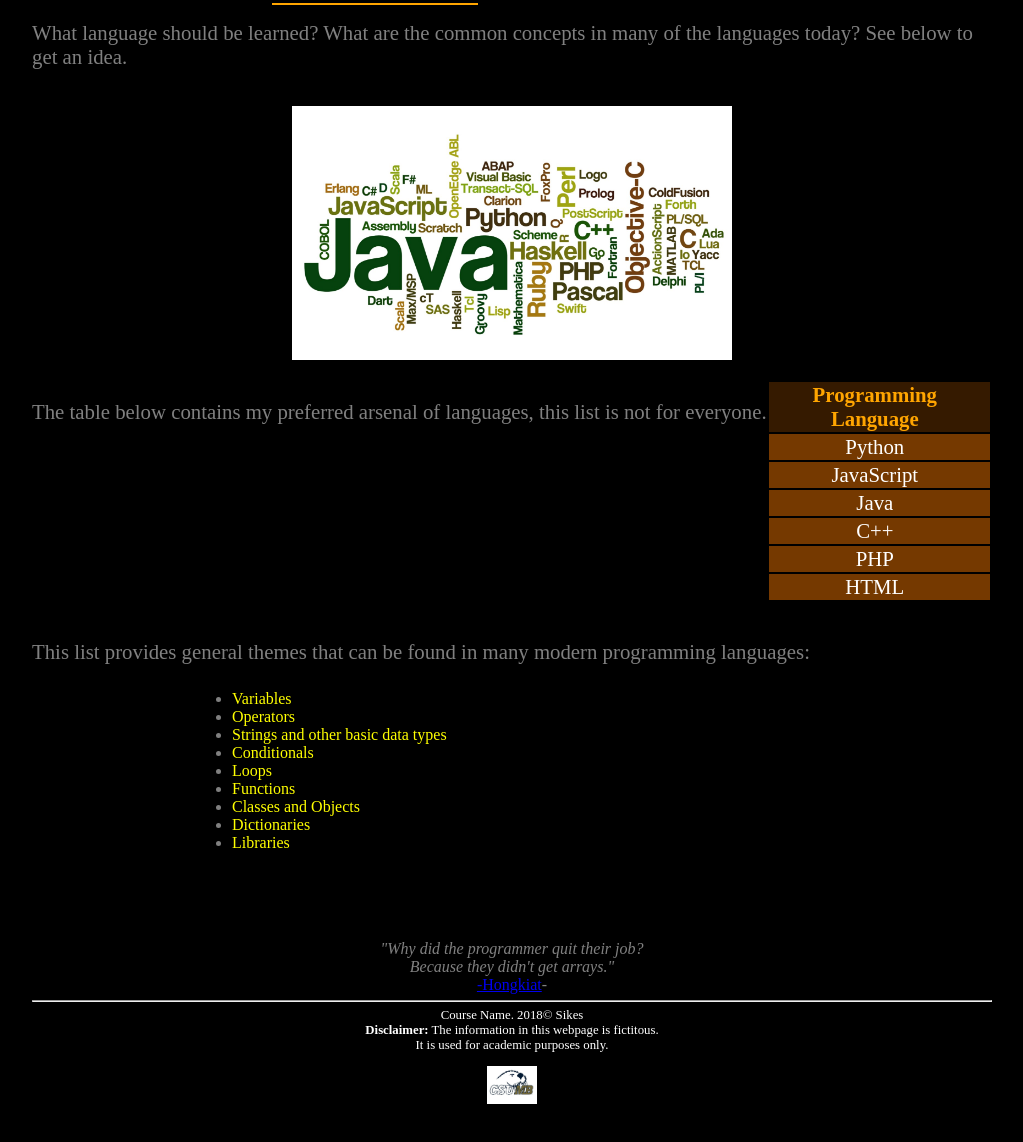
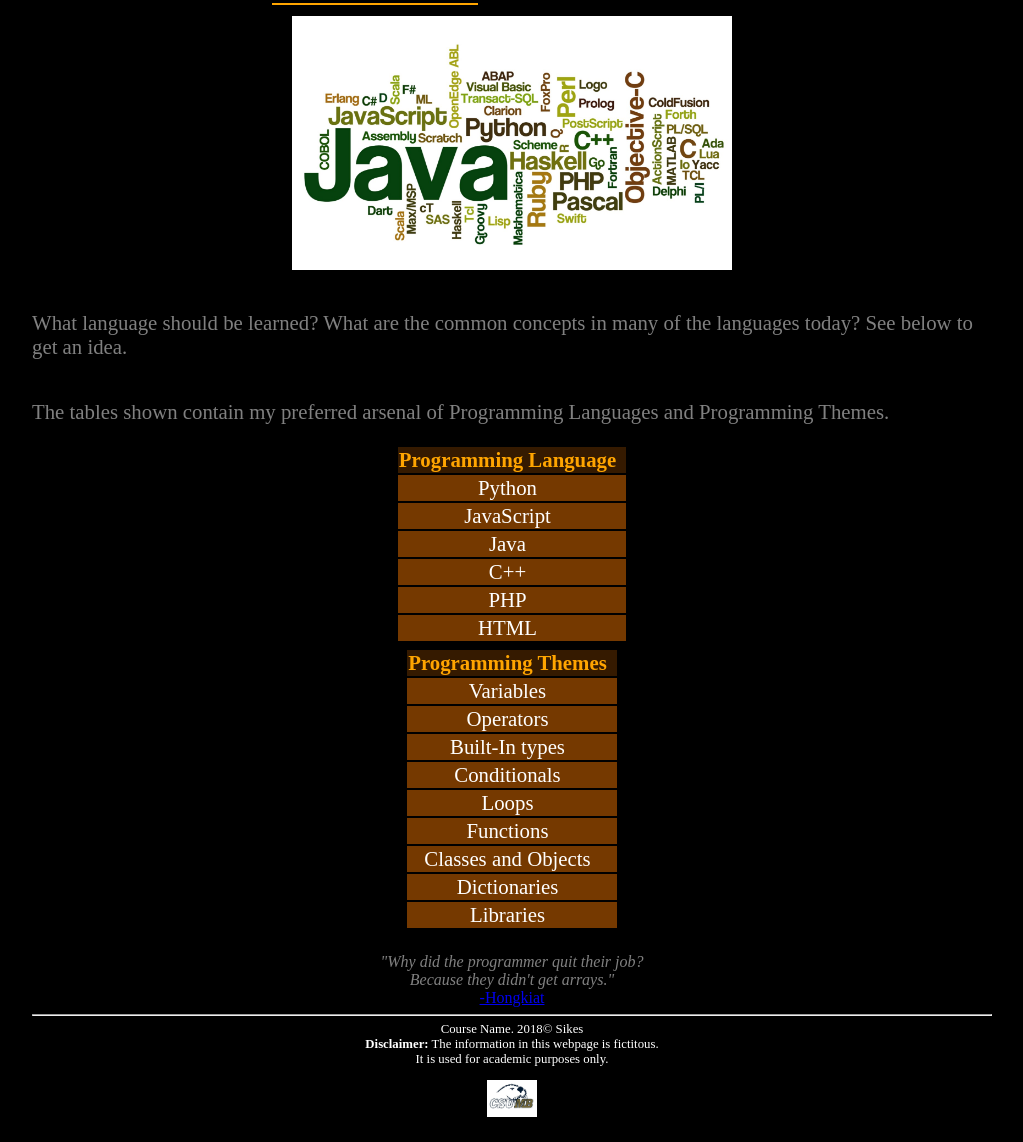
Before and after one commit to lsikes0707/cst336, a PHP site: page /HW/HW1/programming.html in a window 1280 px wide. Shown: the part 146-1288 px from the top of the page, without its empty margins (128-1151 px from the left). Before the commit the page ends 1250 px from the top, so only its background shows below. Run offline with PHP 8.4, Linux system fonts and the light colour scheme.

Commit message:
chicken with modification of all .html files

```diff
--- a/HW/HW1/algorithms.html
+++ b/HW/HW1/algorithms.html
@@ -41,11 +41,11 @@ in html
                 <p>Algorithms are actually pretty fun. Really we have been using these throughout of our lives.</p>
                 <p>An algorithm is just a process or set of rules to be followed in calculations or other problem-solving operations, especially by a computer.</p>
                 <p>The image below shows some examples of the most common types of algorithms in Computer Science.</p>
-                <p>Notice, the table also contains a portion on Time. It is using something special called Big O Notation.
+                <p>Notice, the table also contains a portion on time. It is using something special called Big O Notation.
                 There are wonderful articles and tutorials on O Notation I will get into another time. For now, go over the different algorithms.</p>
 
                 <figure id="computerScience">
-                    <img src="/cst336/HW/HW1/imgs/algorithmsPlusOnotation.png" alt="Image of algorithms and cases of time" width="100%"/>
+                    <img src="imgs/algorithmsPlusOnotation.png" alt="Image of algorithms and cases of time" width="100%"/>
                 </figure><br /><br /><br /><br /><br />
 
                 <br /><br /><br /><br /><br /><br /><br /><br />
--- a/HW/HW1/css/styles.css
+++ b/HW/HW1/css/styles.css
@@ -55,8 +55,7 @@ footer {
 }
 
 table {
-
-    margin: 0px auto;
+    margin: 5px auto;
 }
 
 td {
@@ -82,6 +81,6 @@ ul {
     padding-left: 200px;
 }
 
-.language {
+.langthm {
     color: yellow;
 }
--- a/HW/HW1/programming.html
+++ b/HW/HW1/programming.html
@@ -23,6 +23,7 @@ in html
     <!-- This is the body -->
     <!-- This is where we place the content of our website -->
     <body>
+        <main>
         <div id="header">
             <h1> Programming </h1>
         </div>
@@ -37,16 +38,18 @@ in html
         <!-- div with an id called content -->
         <div id="content">
 
-            <p id="welcomeText">What language should be learned? What are the common concepts in many of the languages today? See below to get an idea.</p><br />
             <figure id="computerScience">
-                <img src="/cst336/HW/HW1/imgs/programmingLanguages.jpeg" alt="What Programming language is right for me?" width="50%" height="auto"/>
+                <img src="imgs/programmingLanguages.jpeg" alt="What Programming language is right for me?" width="50%" height="auto"/>
             </figure>
 
-            <p id="welcomeText">The table below contains my preferred arsenal of languages, this list is not for everyone.</p><br />
+            <p id="welcomeText">What language should be learned? What are the common concepts in many of the languages today? See below to get an idea.</p><br />
+            <p id="welcomeText">The tables shown contain my preferred arsenal of Programming Languages and Programming Themes.</p><br />
             <br />
             <br /><br />
 
-            <!-- Create the table to hold experience data -->
+            <br /><br />
+        </div>
+        <!-- Create the table to hold Programming Language data -->
         <table>
             <tr id="table-header">
                 <td><strong>Programming Language</strong></td>
@@ -70,30 +73,46 @@ in html
                 <td>HTML</td>
             </tr>
         </table>
-
-            <br />
-            <p id="welcomeText">This list provides general themes that can be found in many modern programming languages:</p>
-            <br />
-            <br /><br />
-            <ul>
-                <li><span class ="language">Variables</span></li>
-                <li><span class ="language">Operators</span></li>
-                <li><span class ="language">Strings and other basic data types</span></li>
-                <li><span class ="language">Conditionals</span></li>
-                <li><span class ="language">Loops</span></li>
-                <li><span class ="language">Functions</span></li>
-                <li><span class ="language">Classes and Objects</span></li>
-                <li><span class ="language">Dictionaries</span></li>
-                <li><span class ="language">Libraries</span></li>
-            </ul>
-
-            <br />
-            <br /><br />
+            <div id="themes">
+                <!-- Create the table to hold theme data -->
+                <table>
+                    <tr id="table-header">
+                        <td><strong>Programming Themes</strong></td>
+                    </tr>
+                    <tr class="table-row">
+                        <td>Variables</td>
+                    </tr>
+                    <tr class="table-row">
+                        <td>Operators</td>
+                    </tr>
+                    <tr class="table-row">
+                        <td>Built-In types</td>
+                    </tr>
+                    <tr class="table-row">
+                        <td>Conditionals</td>
+                    </tr>
+                    <tr class="table-row">
+                        <td>Loops</td>
+                    </tr>
+                    <tr class="table-row">
+                        <td>Functions</td>
+                    </tr>
+                    <tr class="table-row">
+                        <td>Classes and Objects</td>
+                    </tr>
+                    <tr class="table-row">
+                        <td>Dictionaries</td>
+                    </tr>
+                    <tr class="table-row">
+                        <td>Libraries</td>
+                    </tr>
+                <table>
+            </div>
 
             <br /><em>"Why did the programmer quit their job? <br /> Because they didn't get arrays."</em><br />
-            <a href="https://www.hongkiat.com/blog/programming-jokes/">-Hongkiat</a>-
+                <a href="https://www.hongkiat.com/blog/programming-jokes/">-Hongkiat</a>
 
-        </div>
+        </main>
 
         <!-- This is the footer -->
         <!-- The footer goes inside the body but not always -->
```
Also changed, not shown: HW/HW1/data_structures.html (+5 -11 lines), HW/HW1/index.html (+9 -2 lines). Lines whose indentation alone changed are shown as unchanged.
